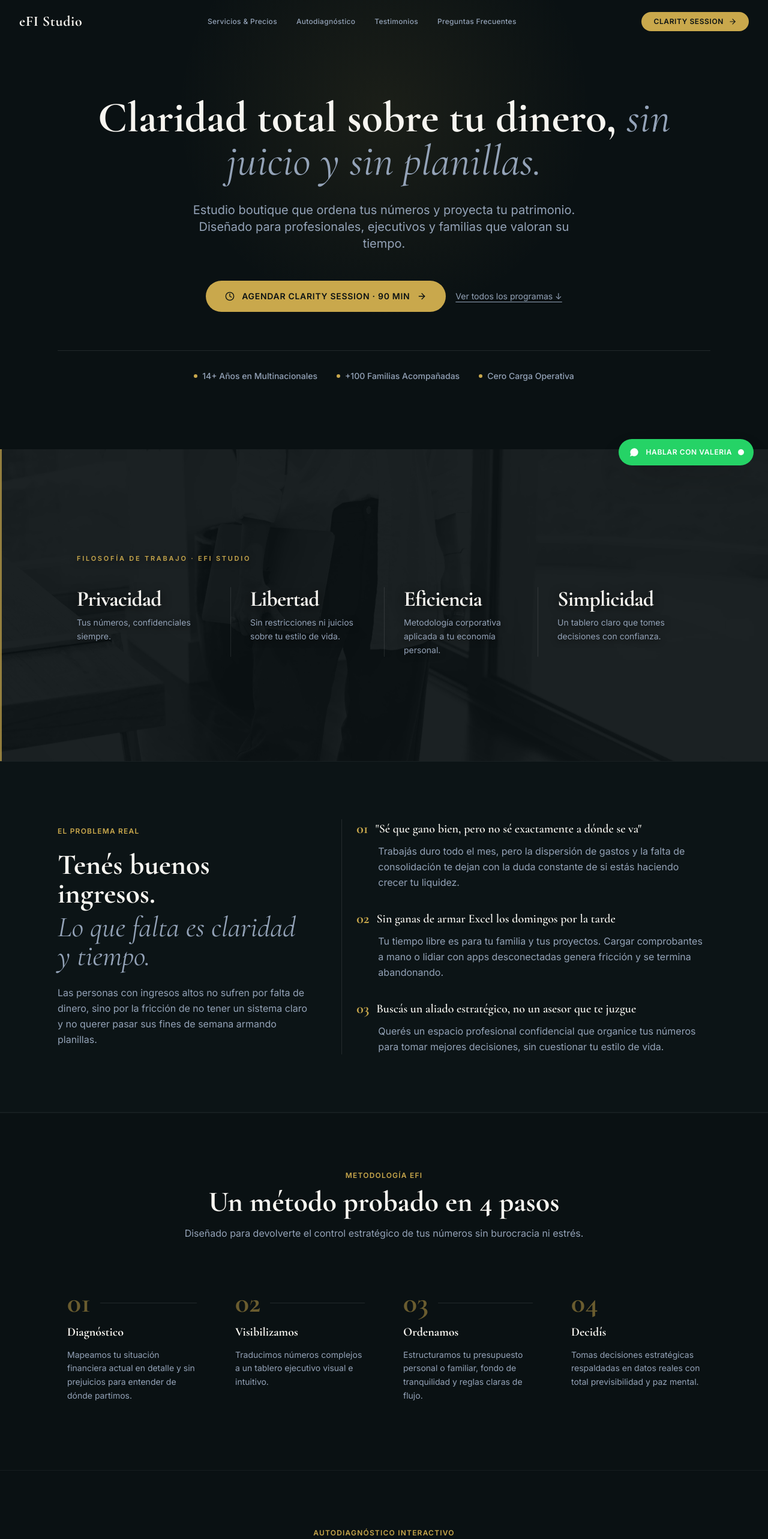
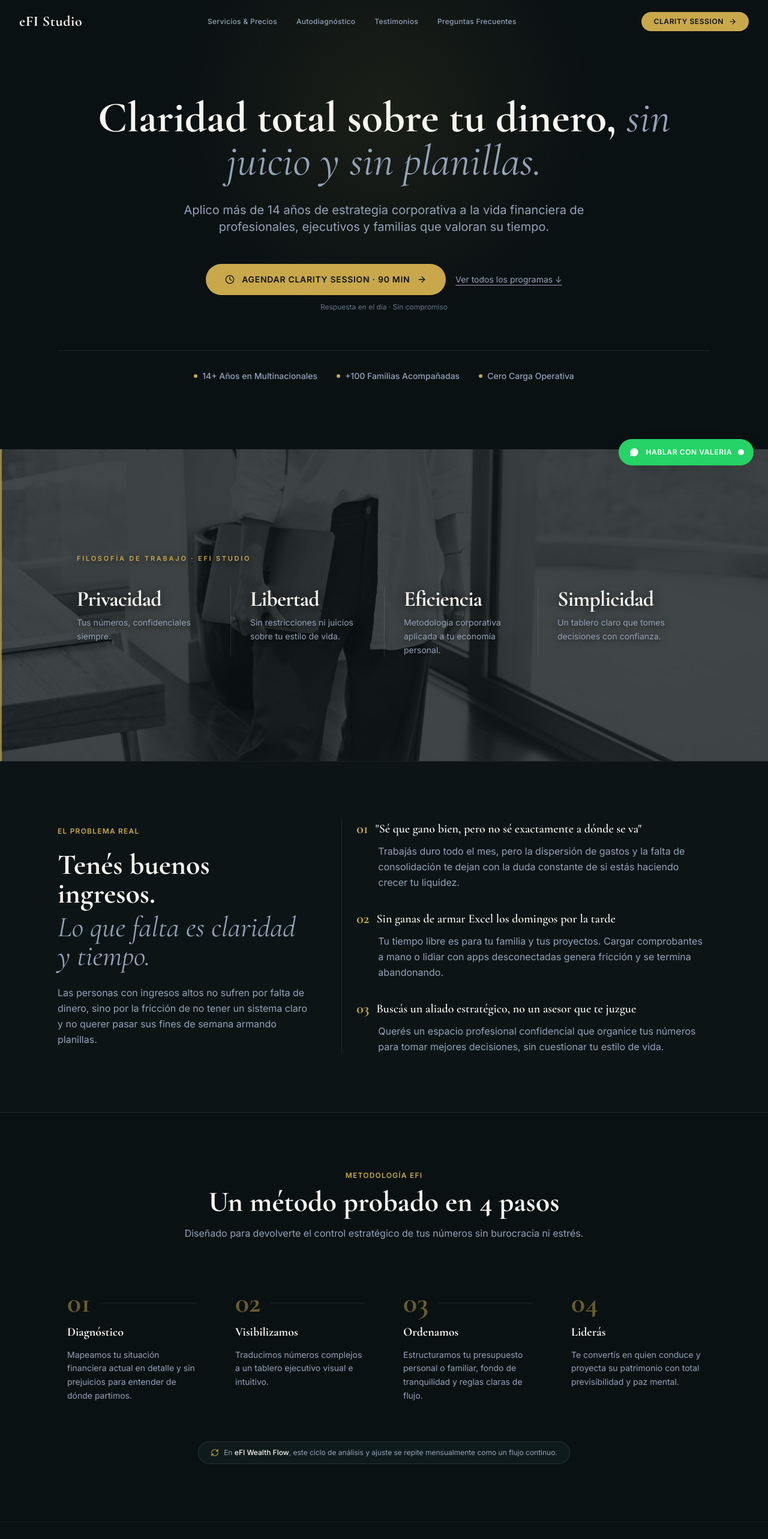
Before and after one commit to copp-ai/web-efi-studio, a React (Vite) app: page / in a window 1280 px wide. Shown: the top 2566 px of the page at 60% size. Built offline with nearby package versions, Linux system fonts and the light colour scheme.

Commit message:
feat(v9): aflojar sobrecorreccion en PhilosophyStrip y resolver 9 hallazgos del comite de lentes

```diff
--- a/src/components/Hero.jsx
+++ b/src/components/Hero.jsx
@@ -21,11 +21,12 @@ export default function Hero() {
 
         {/* Subtitle */}
         <p className="text-lg sm:text-xl text-efi-muted font-normal leading-relaxed mb-12 max-w-2xl mx-auto">
-          Estudio boutique que ordena tus números y proyecta tu patrimonio. Diseñado para profesionales, ejecutivos y familias que valoran su tiempo.
+          Aplico más de 14 años de estrategia corporativa a la vida financiera de profesionales, ejecutivos y familias que valoran su tiempo.
         </p>
 
         {/* Single CTA */}
-        <div className="flex flex-col sm:flex-row items-center justify-center gap-4 mb-16">
+        <div className="flex flex-col items-center justify-center gap-3 mb-16">
+          <div className="flex flex-col sm:flex-row items-center justify-center gap-4">
             <a
               href={whatsappUrl}
               target="_blank"
@@ -43,6 +44,10 @@ export default function Hero() {
             >
               Ver todos los programas ↓
             </a>
+          </div>
+          <span className="text-xs text-efi-subtle">
+            Respuesta en el día · Sin compromiso
+          </span>
         </div>
 
         {/* 3 Streamlined Authority Bullets */}
--- a/src/components/HowItWorks.jsx
+++ b/src/components/HowItWorks.jsx
@@ -1,4 +1,5 @@
 import React from 'react';
+import { RefreshCw } from 'lucide-react';
 
 export default function HowItWorks() {
   const steps = [
@@ -19,8 +20,8 @@ export default function HowItWorks() {
     },
     {
       number: "04",
-      title: "Decidís",
-      description: "Tomas decisiones estratégicas respaldadas en datos reales con total previsibilidad y paz mental."
+      title: "Liderás",
+      description: "Te convertís en quien conduce y proyecta su patrimonio con total previsibilidad y paz mental."
     }
   ];
 
@@ -68,6 +69,14 @@ export default function HowItWorks() {
           ))}
         </div>
 
+        {/* Recurring Flow Indicator for Wealth Flow */}
+        <div className="mt-12 text-center">
+          <div className="inline-flex items-center gap-2 px-5 py-2.5 rounded-full bg-efi-surface/80 border border-white/10 text-xs text-efi-muted">
+            <RefreshCw className="w-3.5 h-3.5 text-efi-gold" />
+            <span>En <strong className="text-efi-sand font-medium">eFI Wealth Flow</strong>, este ciclo de análisis y ajuste se repite mensualmente como un flujo continuo.</span>
+          </div>
+        </div>
+
       </div>
     </section>
   );
--- a/src/components/PhilosophyStrip.jsx
+++ b/src/components/PhilosophyStrip.jsx
@@ -25,12 +25,12 @@ export default function PhilosophyStrip() {
         src="/assets/philosophy-band.jpg"
         alt=""
         aria-hidden="true"
-        className="absolute inset-0 w-full h-full object-cover object-center grayscale brightness-75 contrast-90"
+        className="absolute inset-0 w-full h-full object-cover object-center grayscale brightness-90 contrast-95"
         loading="lazy"
       />
 
       {/* Dark overlay */}
-      <div className="absolute inset-0 bg-efi-dark/90" />
+      <div className="absolute inset-0 bg-efi-dark/75" />
 
       {/* Left vertical accent line */}
       <div className="absolute left-0 top-0 bottom-0 w-[3px] bg-efi-gold opacity-70" />
--- a/src/components/SelfDiagnostic.jsx
+++ b/src/components/SelfDiagnostic.jsx
@@ -68,7 +68,7 @@ export default function SelfDiagnostic() {
         title: "eFI Wealth Flow",
         tag: "Recomendado para tu perfil",
         price: "Gs. 1.200.000 / mes",
-        duration: "Retainer Mensual Continuo",
+        duration: "Acompañamiento Mensual Continuo",
         desc: "Delegá la carga operativa. Recibís un flujo continuo de análisis y reportes de desvíos cada mes, sin tener que pedirlos.",
         whatsappUrl: "https://wa.me/595971791069?text=Hola%20Valeria,%20hice%20el%20autodiagn%C3%B3stico%20y%20quisiera%20consultar%20disponibilidad%20para%20eFI%20Wealth%20Flow"
       };
@@ -181,18 +181,18 @@ export default function SelfDiagnostic() {
                 {recommendation.title}
               </h3>
 
+              <p className="text-base text-efi-muted max-w-xl mx-auto leading-relaxed">
+                {recommendation.desc}
+              </p>
+
               <div className="inline-block bg-efi-card px-6 py-3 rounded-2xl border border-white/10">
-                <span className="block font-serif text-3xl font-bold text-efi-sand">
+                <span className="block font-serif text-2xl sm:text-3xl font-bold text-efi-sand">
                   {recommendation.price}
                 </span>
                 <span className="text-xs text-efi-muted uppercase font-semibold">
                   {recommendation.duration}
                 </span>
               </div>
-
-              <p className="text-base text-efi-muted max-w-xl mx-auto leading-relaxed">
-                {recommendation.desc}
-              </p>
 
               <div className="pt-4 flex flex-col sm:flex-row items-center justify-center gap-4">
                 <a
--- a/src/components/ServicesCatalog.jsx
+++ b/src/components/ServicesCatalog.jsx
@@ -6,6 +6,7 @@ export default function ServicesCatalog() {
     {
       id: "clarity",
       title: "eFI Clarity Session",
+      step: "Paso 1 · Puerta de Entrada",
       badge: "Puerta de Entrada",
       price: "Gs. 450.000",
       period: "Sesión única de 90 min",
@@ -14,7 +15,7 @@ export default function ServicesCatalog() {
       features: [
         "Diagnóstico completo de liquidez e ingresos",
         "Planilla anual ejecutiva personalizada",
-        "Estructuración de fondo de tranquilidad",
+        "Estructuración de fondo de tranquilidad de 3 a 6 meses de gastos fijos",
         "Hoja de ruta con decisiones accionables"
       ],
       ctaText: "Reservar Clarity Session",
@@ -23,6 +24,7 @@ export default function ServicesCatalog() {
     {
       id: "personal",
       title: "eFI Personal Finance",
+      step: "Paso 2 · Profundización",
       badge: "Programa Individual",
       price: "Gs. 2.900.000",
       period: "4 sesiones · 1 mes",
@@ -40,6 +42,7 @@ export default function ServicesCatalog() {
     {
       id: "family",
       title: "eFI Family Care",
+      step: "Paso 2 · Cobertura Familiar",
       badge: "Finanzas en Pareja / Familia",
       price: "Gs. 4.900.000",
       period: "4 sesiones · Cobertura Familiar",
@@ -57,7 +60,8 @@ export default function ServicesCatalog() {
     {
       id: "wealth",
       title: "eFI Wealth Flow",
-      badge: "Retainer Mensual Continuo",
+      step: "Paso 3 · Flujo Continuo",
+      badge: "Acompañamiento Mensual Continuo",
       price: "Gs. 1.200.000",
       period: "por mes (suscripción)",
       highlight: false,
@@ -80,13 +84,13 @@ export default function ServicesCatalog() {
         {/* Header */}
         <div className="max-w-3xl mx-auto text-center mb-16">
           <span className="text-xs font-semibold uppercase tracking-widest text-efi-gold block mb-3">
-            Programas & Tabla Comparativa
+            Programas & Escalera de Valor
           </span>
           <h2 className="text-3xl sm:text-5xl font-serif font-bold text-efi-sand mb-4">
             Planes diseñados para cada etapa de tu vida
           </h2>
           <p className="text-base text-efi-muted">
-            Transparencia total en precios y alcance claro de cada servicio. Sin sorpresas ni costos ocultos.
+            Transparencia total en precios y alcance claro de cada servicio. Empezá con un primer paso chico y avanzá a tu propio ritmo.
           </p>
         </div>
 
@@ -109,9 +113,14 @@ export default function ServicesCatalog() {
               )}
 
               <div>
-                <span className={`text-[11px] font-semibold uppercase tracking-wider block mb-2 ${prog.highlight ? 'text-efi-gold' : 'text-efi-muted'}`}>
-                  {prog.badge}
-                </span>
+                <div className="flex items-center justify-between gap-2 mb-2">
+                  <span className={`text-[11px] font-semibold uppercase tracking-wider block ${prog.highlight ? 'text-efi-gold' : 'text-efi-muted'}`}>
+                    {prog.badge}
+                  </span>
+                  <span className="text-[10px] text-efi-subtle uppercase tracking-wider font-medium">
+                    {prog.step}
+                  </span>
+                </div>
 
                 <h3 className="text-2xl font-serif font-bold text-efi-sand mb-3">
                   {prog.title}
--- a/src/components/Testimonials.jsx
+++ b/src/components/Testimonials.jsx
@@ -18,17 +18,17 @@ export default function Testimonials() {
 
   const secondaryTestimonials = [
     {
-      name: "Cliente eFI",
+      name: "C.R.",
       role: "Profesional Independiente",
       quote: "Valeria me ayudó a separar mis finanzas personales del negocio y a entender de verdad cuál era mi capacidad real de retiro mensual sin descapitalizarme."
     },
     {
-      name: "Cliente eFI",
+      name: "J.P.",
       role: "Ejecutivo Corporativo",
       quote: "Increíble la claridad con la que salí de la Clarity Session de 90 minutos. Armamos la planilla completa y me dio el empujón exacto para poner en orden mis ahorros."
     },
     {
-      name: "Cliente eFI",
+      name: "M. & S.",
       role: "Familia / Pareja",
       quote: "El portal y la metodología hacen que el seguimiento mensual sea simple y cero estresante. Logramos ponernos de acuerdo en las metas de la casa de forma neutral."
     }
```
Also changed, not shown: 2 other files (tests, documents, lock files or other folders). Lines whose indentation alone changed are shown as unchanged.
